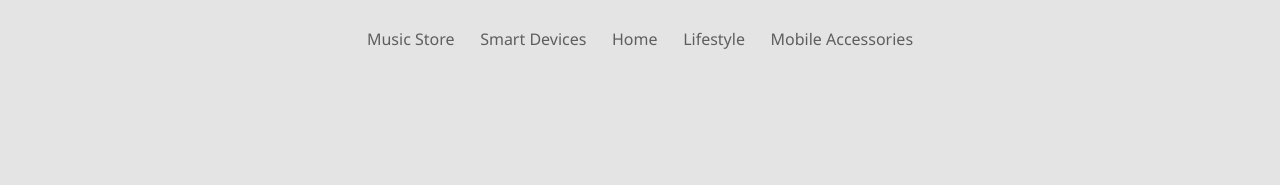
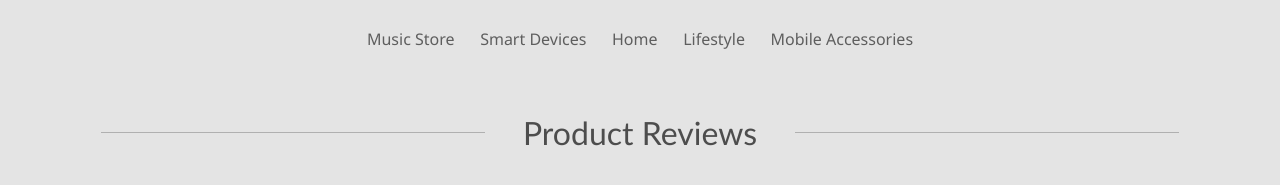
Before and after one commit to himanshu7417/mistoreclone, a React (Create React App) app: page / in a window 1280 px wide. Shown: the part 2825-3010 px from the top of the page. Before the commit the page ends 2895 px from the top, so only its background shows below. Built offline with nearby package versions, Linux system fonts and the light colour scheme.

Commit message:
fixing routes

```diff
--- a/src/App.js
+++ b/src/App.js
@@ -42,6 +42,8 @@ function App() {
 
        </Routes>
 
+       <Heading text = "Product Reviews"/>
+
     </BrowserRouter>
 
   );
```
